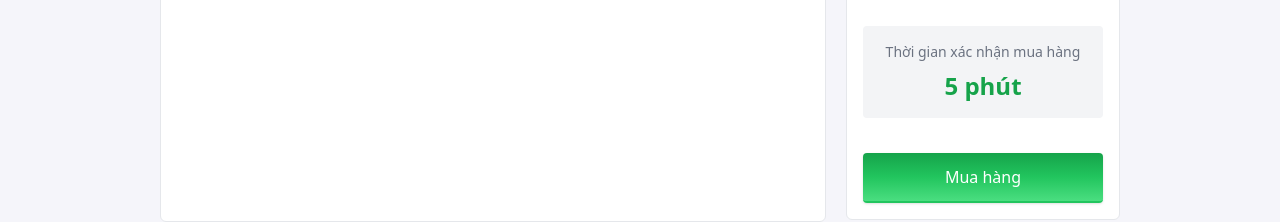
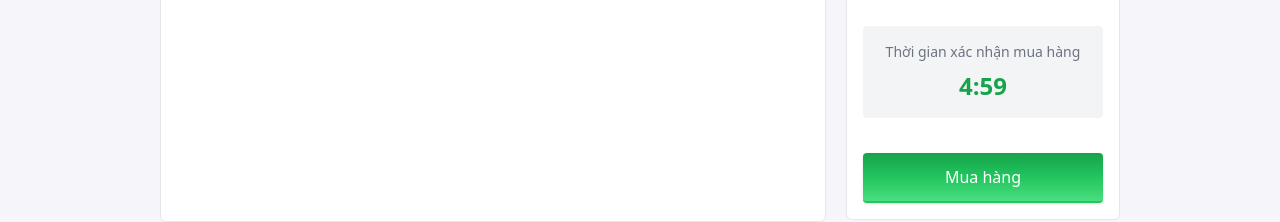
Before and after one commit to SongDuy/web-an-thanh-food, a React (Create React App) app: page /cart in a window 1280 px wide. Shown: the part 518-740 px from the top of the page. Built offline with nearby package versions, Linux system fonts and the light colour scheme.

Commit message:
Update new

```diff
--- a/src/pages/cart/index.js
+++ b/src/pages/cart/index.js
@@ -201,7 +201,7 @@ const CartPage = () => {
                 </div>
 
                 <div className="w-full flex items-center border-t-2 pt-2">
-                  <h1 className="text-md text-black">
+                  <h1 className="text-md text-black font-medium">
                     Tổng tiền thanh toán
                   </h1>
                   <div className="ml-auto text-2xl flex items-center justify-center font-semibold text-red-500">
@@ -218,7 +218,7 @@ const CartPage = () => {
                   </span>
 
                   <span className="text-2xl font-bold text-green-600">
-                    5 phút
+                    4:59
                   </span>
                 </div>
 
```
